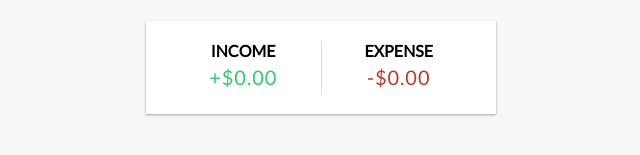
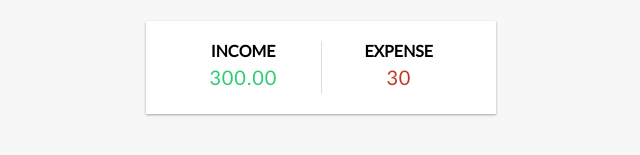
Before and after one commit to nuvallo/Expense-Tracker, a React (Create React App) app in the folder expense-tracker-app/: page / in a window 1280 px wide. Shown: the part 136-291 px from the top of the page, without its empty margins (319-959 px from the left). Built offline with nearby package versions, Linux system fonts and the light colour scheme.

Commit message:
IncomeExpenses is now dynamic

```diff
--- a/expense-tracker-app/src/Context/GlobalState.js
+++ b/expense-tracker-app/src/Context/GlobalState.js
@@ -17,6 +17,8 @@
 export const GlobalProvider = ({ children }) => {
   const [state, dispatch] = useReducer(AppReducer, initialState);
 
+  // Actions
+
   return (
     <GlobalContext.Provider
       value={{
--- a/expense-tracker-app/src/components/IncomeExpenses.js
+++ b/expense-tracker-app/src/components/IncomeExpenses.js
@@ -1,17 +1,31 @@
-import React from "react";
+import React, { useContext } from "react";
+import { GlobalContext } from "../Context/GlobalState";
 
 export const IncomeExpenses = () => {
+  const { transactions } = useContext(GlobalContext);
+
+  const amounts = transactions.map(transaction => transaction.amount);
+
+  const income = amounts
+    .filter(item => item > 0)
+    .reduce((acc, item) => (acc += item), 0)
+    .toFixed(2);
+
+  const expense =
+    amounts.filter(item => item < 0).reduce((acc, item) => (acc += item), 0) *
+    -(1).toFixed(2);
+
   return (
     <div className="inc-exp-container">
       <div>
         <h4>Income</h4>
-        {/* This will change */}
-        <p className="money plus">+$0.00</p>
+
+        <p className="money plus">{income}</p>
       </div>
       <div>
         <h4>Expense</h4>
-        {/* This will change */}
-        <p className="money minus">-$0.00</p>
+
+        <p className="money minus">{expense}</p>
       </div>
     </div>
   );
```
